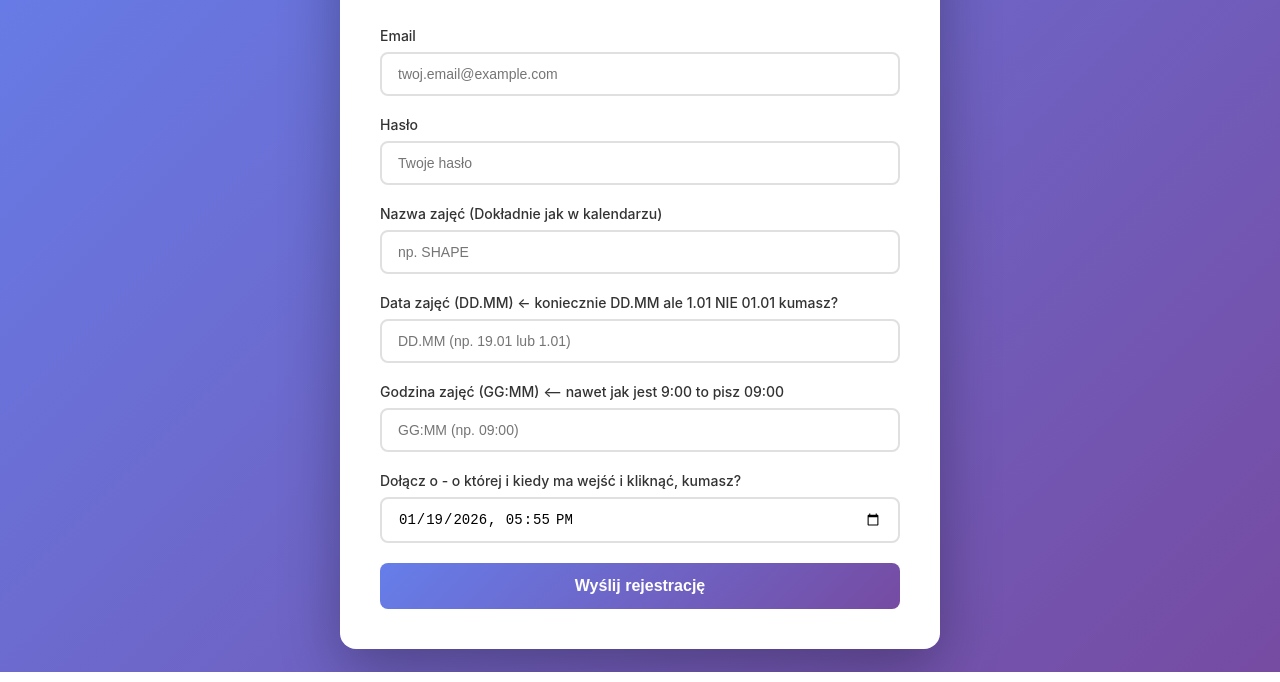
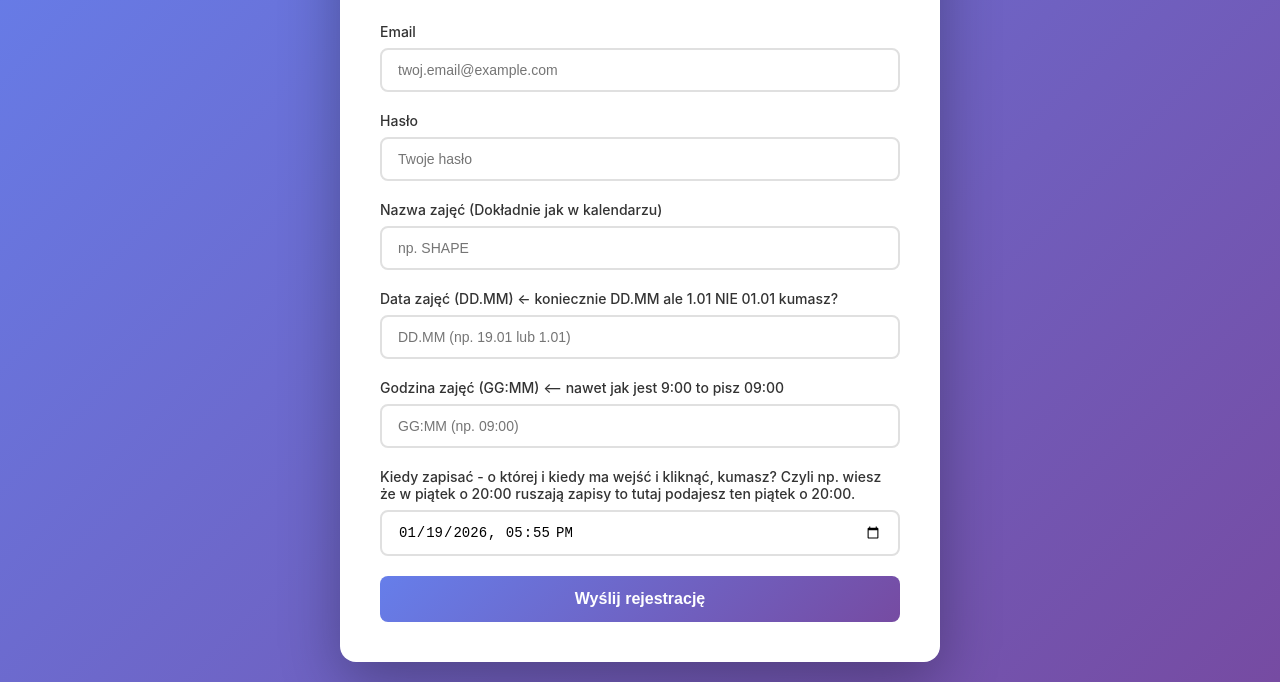
Before and after one commit to DominikMak/class-joiner, a website: page docs/index.html in a window 1280 px wide. Shown: the part 128-810 px from the top of the page. Drawn offline with nearby package versions, Linux system fonts and the light colour scheme.

Commit message:
Update index.html

```diff
--- a/docs/index.html
+++ b/docs/index.html
@@ -177,7 +177,7 @@
             </div>
 
             <div class="form-group">
-                <label for="joinAt">Dołącz o - o której i kiedy ma wejść i kliknąć, kumasz?</label>
+                <label for="joinAt">Kiedy zapisać - o której i kiedy ma wejść i kliknąć, kumasz? Czyli np. wiesz że w piątek o 20:00 ruszają zapisy to tutaj podajesz ten piątek o 20:00.</label>
                 <input type="datetime-local" id="joinAt" required>
             </div>
 
```
